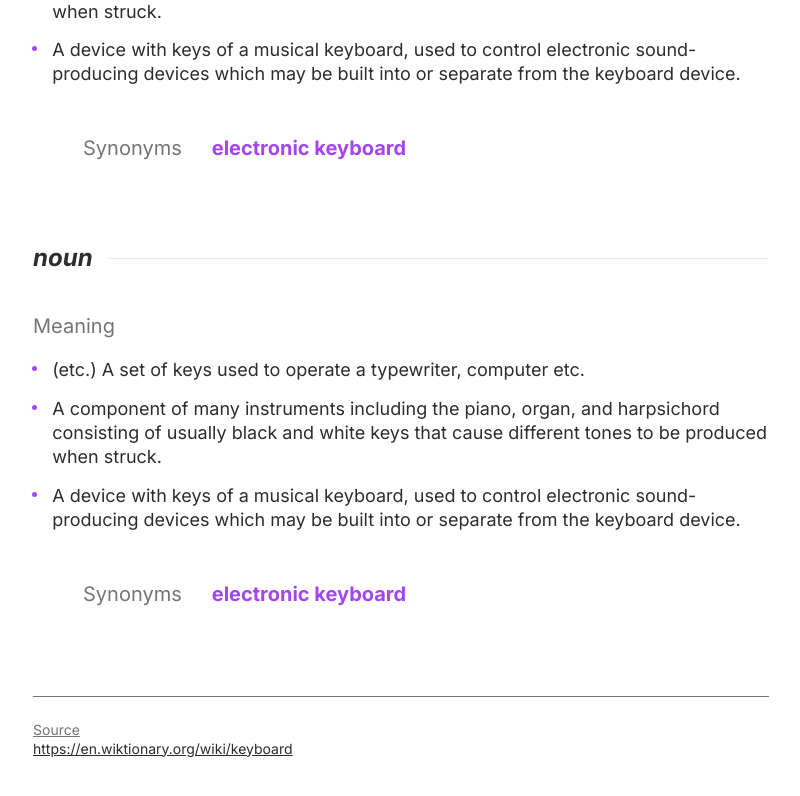
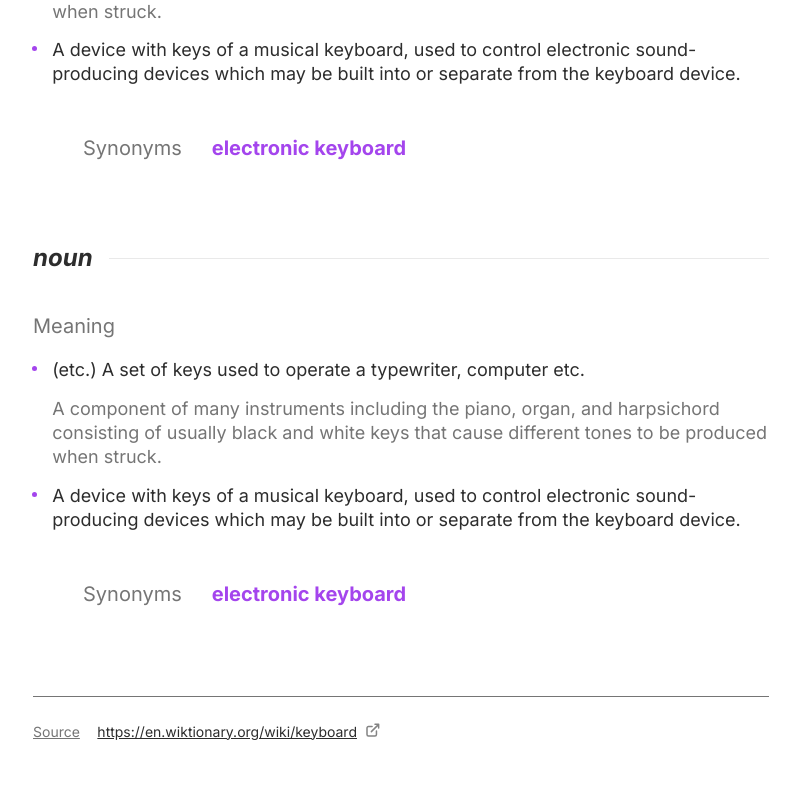
Before and after one commit to ashish-d2/dictionary-web-app, a React (Create React App) app: page / in a window 1280 px wide. Shown: the part 612-1408 px from the top of the page, without its empty margins (239-1039 px from the left). Built offline with nearby package versions, Linux system fonts and the light colour scheme.

Commit message:
style, refactor(footer): Changes in footer component - Moved footer component form searchResult folder to component folder - Implemented styles for desktop and tablet view - Added Open in new tab icon in footer component

```diff
--- a/src/App.tsx
+++ b/src/App.tsx
@@ -5,7 +5,7 @@ import SearchResult from "./components/searchResult/SearchResult";
 
 import Heading from "./components/searchResult/heading/Heading";
 import Body from "./components/searchResult/body/Body";
-import Footer from "./components/searchResult/footer/Footer";
+import Footer from "./components/footer/Footer";
 
 function App() {
   return (
--- a/src/components/searchResult/footer/Footer.module.scss
+++ b/src/components/footer/Footer.module.scss
@@ -1,7 +1,9 @@
-@use "./../../../scss/colors" as c;
-@use "./../../../scss/text" as t;
+@use "./../../scss/colors" as c;
+@use "./../../scss/text" as t;
+
 .footer {
   margin-bottom: 5em;
+
   .divider {
     width: 100%;
     height: 1px;
@@ -20,5 +22,13 @@
   a {
     appearance: none;
     @include t.bodySmall();
+    margin-right: 9px;
+  }
+
+  @media (min-width: 768px) {
+    .source {
+      display: inline;
+      margin-right: 1.25em;
+    }
   }
 }
--- a/src/components/searchResult/footer/Footer.tsx
+++ b/src/components/footer/Footer.tsx
@@ -1,4 +1,6 @@
 import styles from "./Footer.module.scss";
+
+import { ReactComponent as LinkIcon } from "./../../assets/images/icon-new-window.svg";
 
 const Footer = function () {
   return (
@@ -9,6 +11,7 @@ const Footer = function () {
         <a href="#" className="light">
           https://en.wiktionary.org/wiki/keyboard
         </a>
+        <LinkIcon />
       </div>
     </div>
   );
--- a/src/components/searchResult/body/content/Content.module.scss
+++ b/src/components/searchResult/body/content/Content.module.scss
@@ -53,7 +53,12 @@
     margin-bottom: 0.812em;
   }
 
-  li::before {
+  .example {
+    color: c.$gray-1;
+    list-style-type: none;
+  }
+
+  .list_data::before {
     content: "";
     width: 5px;
     height: 5px;
--- a/src/components/searchResult/body/content/Content.tsx
+++ b/src/components/searchResult/body/content/Content.tsx
@@ -11,15 +11,15 @@ const Content = function () {
       <div className={styles.content}>
         <h3 className={styles.content_heading}>Meaning</h3>
         <ul className={`light ${styles.list}`}>
-          <li>
+          <li className={styles.list_data}>
             (etc.) A set of keys used to operate a typewriter, computer etc.
           </li>
-          <li>
+          <li className={styles.example}>
             A component of many instruments including the piano, organ, and
             harpsichord consisting of usually black and white keys that cause
             different tones to be produced when struck.
           </li>
-          <li>
+          <li className={styles.list_data}>
             A device with keys of a musical keyboard, used to control electronic
             sound-producing devices which may be built into or separate from the
             keyboard device.
```
